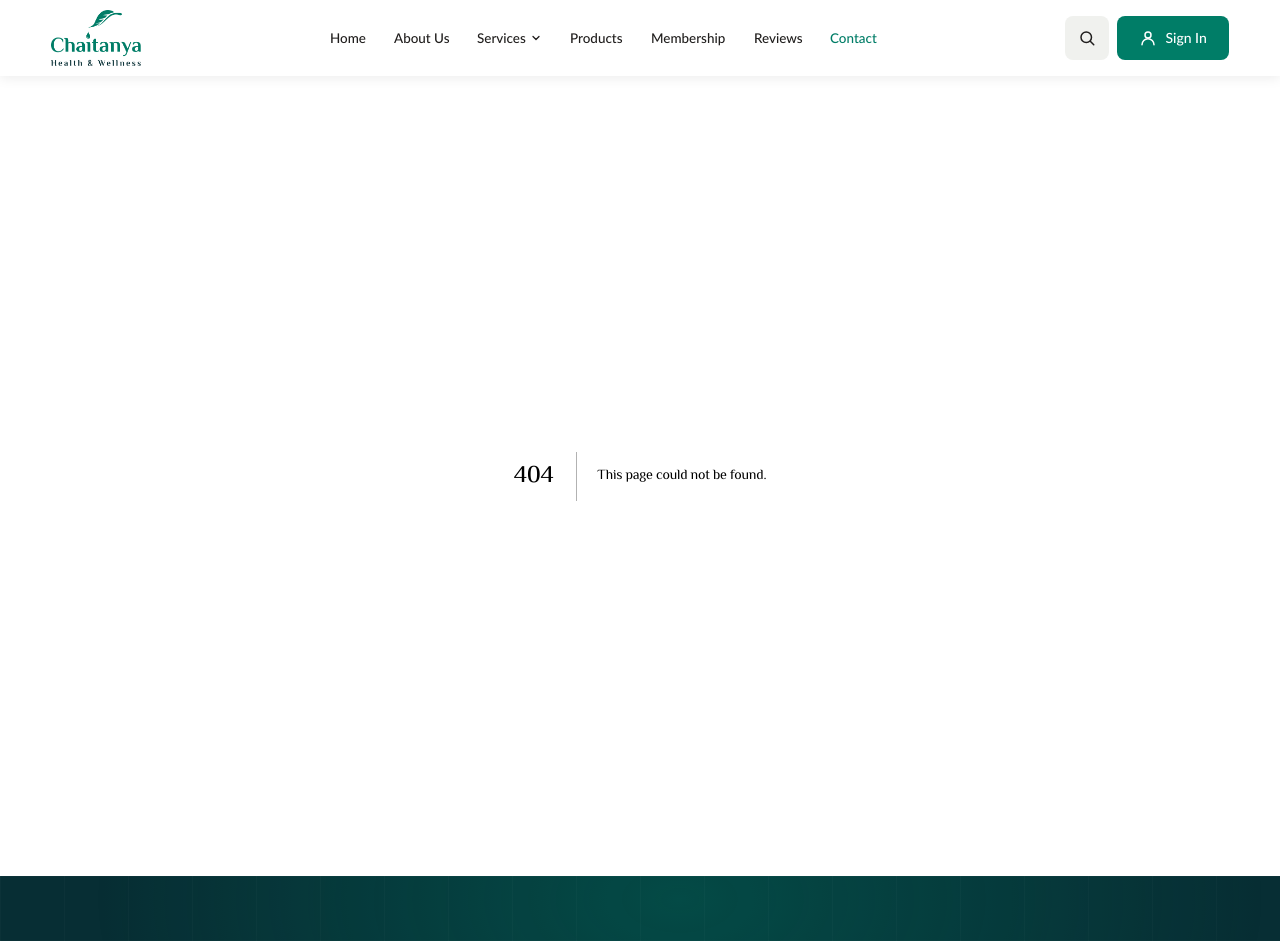
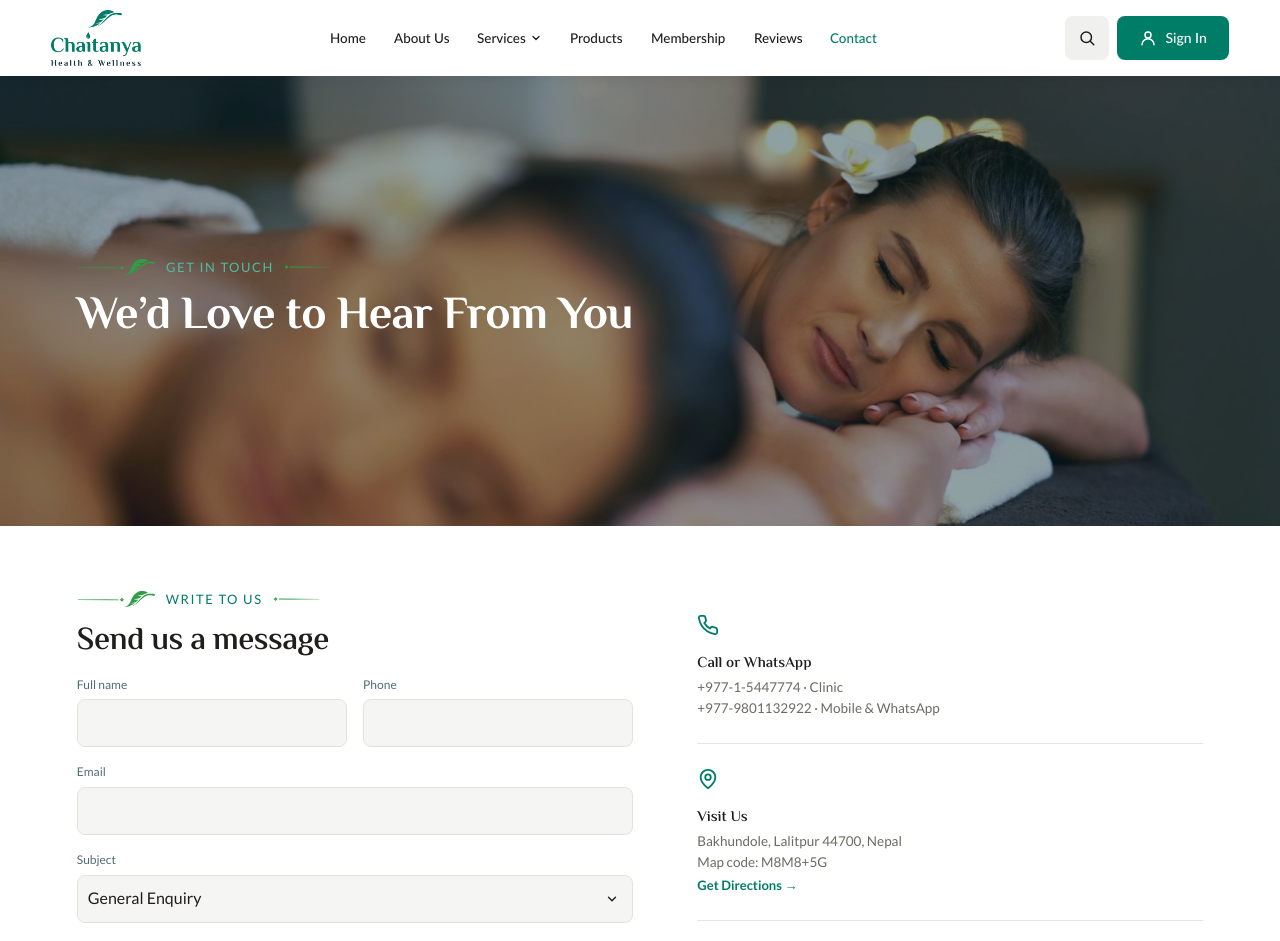
Before and after one commit to RyanXrztha/Chaitanya, a Next.js app: page /contact in a window 1280 px wide. Before the commit this address had no page. Shown: the top 941 px of the page. Built offline with nearby package versions, Linux system fonts and the light colour scheme.

Commit message:
contact page has been added

```diff
--- /dev/null
+++ b/src/app/contact/page.tsx
@@ -0,0 +1,12 @@
+import type { Metadata } from "next";
+import { ContactScreen } from "@/presentation/screens/ContactScreen";
+
+export const metadata: Metadata = {
+  title: "Contact Us",
+  description:
+    "Call, WhatsApp or write to Chaitanya Health & Wellness in Bakhundole, Lalitpur — open 8:00 AM to 8:00 PM. Get directions and send us a message.",
+};
+
+export default async function ContactPage({ searchParams }: PageProps<"/contact">) {
+  return <ContactScreen searchParams={await searchParams} />;
+}
--- /dev/null
+++ b/src/presentation/screens/ContactScreen.tsx
@@ -0,0 +1,46 @@
+import { formatAmount, isContactSubject } from "@/domain";
+import { container } from "@/infrastructure/container";
+import { ContactDetails } from "@/presentation/components/features/contact/ContactDetails";
+import { ContactForm } from "@/presentation/components/features/contact/ContactForm";
+import { LocationMap } from "@/presentation/components/features/contact/LocationMap";
+import { PhotoHero } from "@/presentation/components/layout/PhotoHero";
+import { Eyebrow } from "@/presentation/components/ui/Eyebrow";
+
+type Params = Record<string, string | string[] | undefined>;
+const one = (v: string | string[] | undefined) => (Array.isArray(v) ? v[0] : v) ?? "";
+
+/** Contact (ContactUs.dc.html). `?subject=Membership&plan=gold` pre-fills the form from a membership plan. */
+export async function ContactScreen({ searchParams }: { searchParams: Params }) {
+  const subject = one(searchParams.subject);
+  const tier = await container.getMembershipTiers.find(one(searchParams.plan));
+  const defaultMessage = tier
+    ? `Hello, I’d like to join the ${tier.name} membership (NPR ${formatAmount(tier.annualPrice)}/year). Please let me know the next steps.`
+    : "";
+
+  return (
+    <>
+      <PhotoHero image={{ src: "/images/photos/spa-woman-flower.jpg", alt: "Guest resting during a spa treatment" }}>
+        <Eyebrow tone="dark" className="mb-md">
+          Get in Touch
+        </Eyebrow>
+        <h1 className="m-0 text-[clamp(30px,4vw,46px)] font-bold text-white max-md:text-[26px]">We’d Love to Hear From You</h1>
+      </PhotoHero>
+
+      <section className="bg-white px-gutter-wide py-section">
+        <div className="mx-auto grid max-w-content grid-cols-[1.1fr_1fr] items-start gap-3xl max-lg:grid-cols-1">
+          <div>
+            <Eyebrow className="mb-md">Write to Us</Eyebrow>
+            <h2 className="mt-0 mb-md font-semibold text-ink">Send us a message</h2>
+            <ContactForm
+              defaultSubject={tier ? "Membership" : isContactSubject(subject) ? subject : undefined}
+              defaultMessage={defaultMessage}
+            />
+          </div>
+          <ContactDetails />
+        </div>
+      </section>
+
+      <LocationMap />
+    </>
+  );
+}
```
